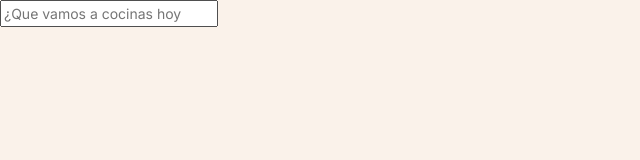
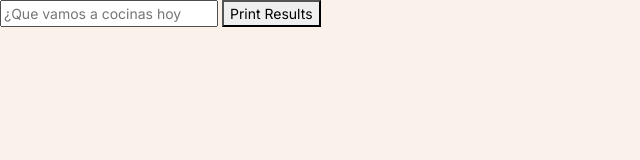
Before and after one commit to vicpack/RecetarioBEDU, a website built with webpack: page src/app/index.html in a window 1280 px wide. Shown: the whole page, without its empty margins (0-640 px from the left). Built offline with nearby package versions, Linux system fonts and the light colour scheme.

Commit message:
Agregar botón 'Print Results' al front-end

```diff
--- a/src/app/index.html
+++ b/src/app/index.html
@@ -27,6 +27,7 @@
 <body>
 
   <input type="text" id="searchByName" placeholder="¿Que vamos a cocinas hoy" title="Type in a name">
+  <button type="button" id="printResults">Print Results</button>
 
   <!-- JS Files-->
   <!--JQuery, Popper + Boostrap -->
```
